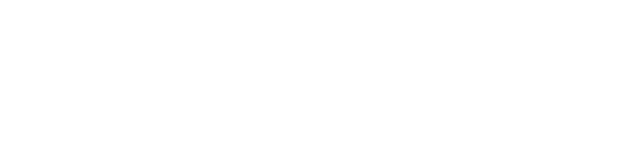
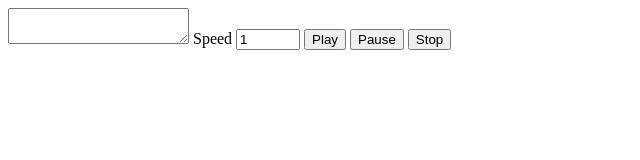
Before and after one commit to soyaibur/text-to-speech, a plain HTML site: page index.html in a window 1280 px wide. Shown: the whole page, without its empty margins (0-640 px from the left). Drawn offline with Linux system fonts and the light colour scheme.

Commit message:
complete HTML

```diff
--- a/index.html
+++ b/index.html
@@ -9,6 +9,12 @@
     <title>Text To Speech</title>
 </head>
 <body>
+    <textarea name="text" id="text"></textarea>
+    <label for="speed">Speed</label>
+    <input type="number" id="speed" min="1" max="3" step=".5" value="1">
+    <button id="play-btn">Play</button>
+    <button id="pause-btn">Pause</button>
+    <button id="stop-btn">Stop</button>
 
 </body>
 </html>
```
Also changed, not shown: style.css (line endings or trailing spaces).
